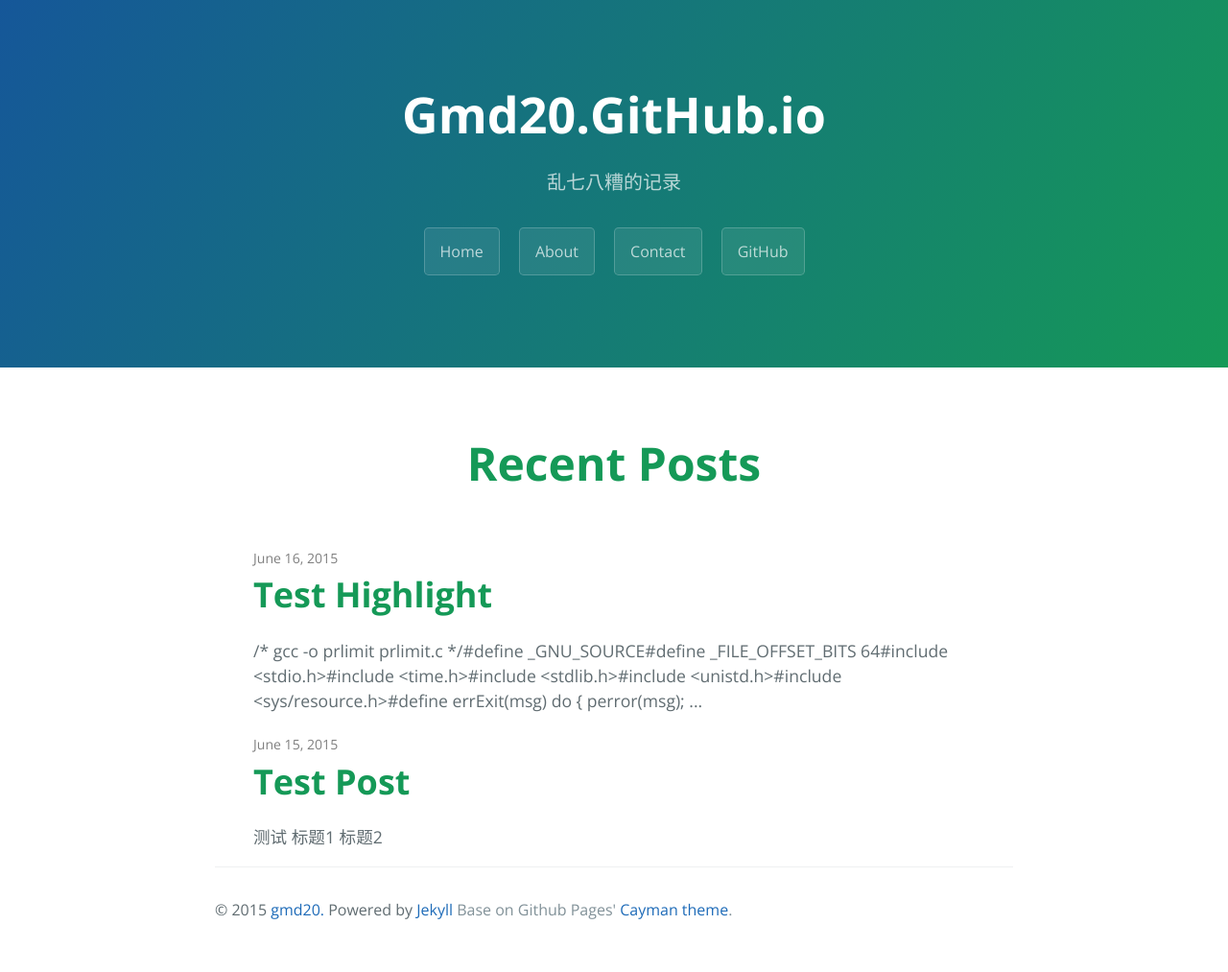
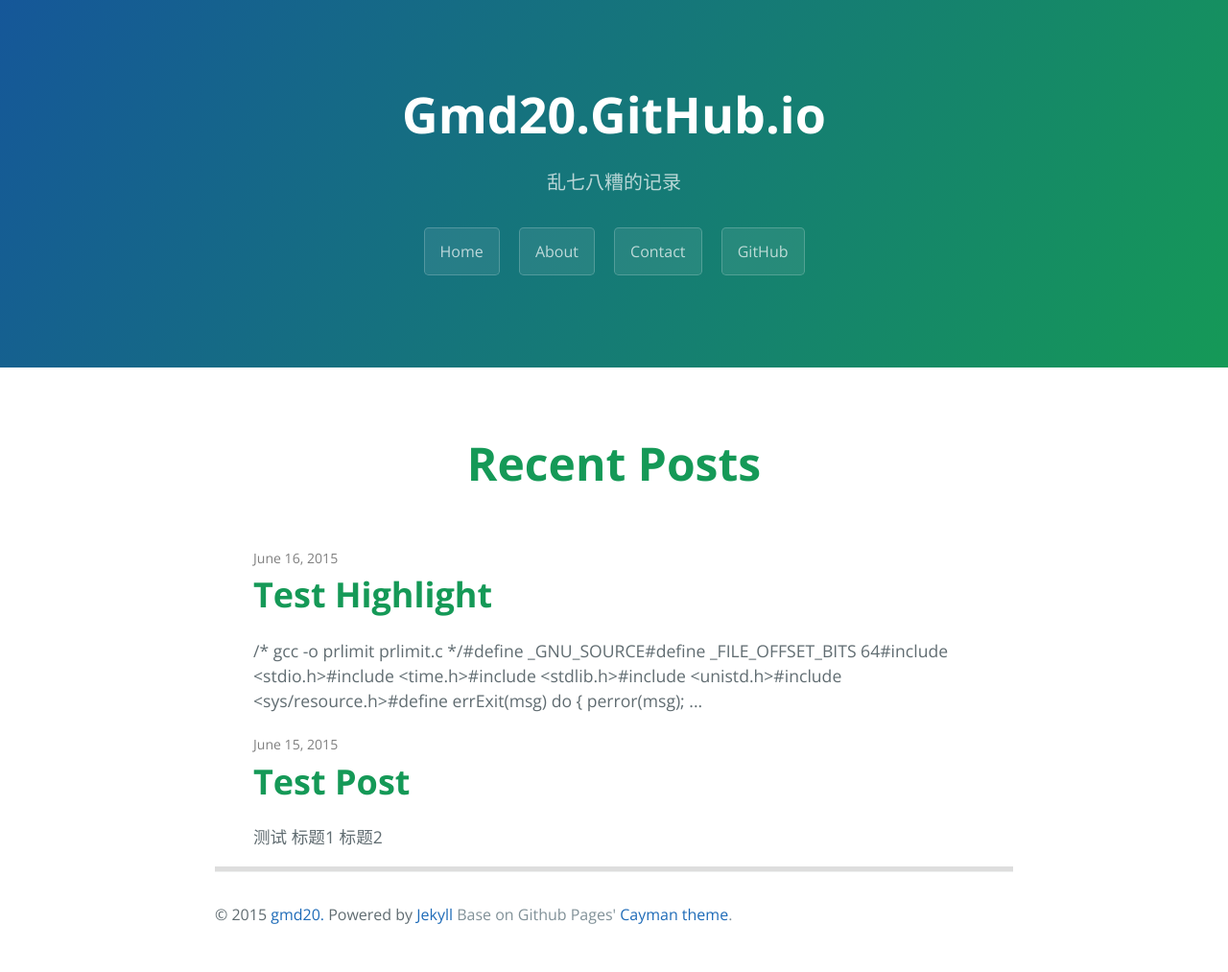
Before and after one commit to gmd20/gmd20.github.io, a Jekyll site: the page built from index.html, in a window 1280 px wide. Shown: the whole page at 96% size. Built offline with Jekyll 4.4.1, drawn with Linux system fonts in a browser that asks for light colours; Markdown is read by kramdown in place of the engine named in the settings; the list of posts is cut into pages by our own code.

Commit message:
Update blog.css

```diff
--- a/stylesheets/blog.css
+++ b/stylesheets/blog.css
@@ -34,3 +34,7 @@
 .pagination {
 
 }
+
+.footer_container {
+  border-top: thick solid #dddddd;
+}
```
